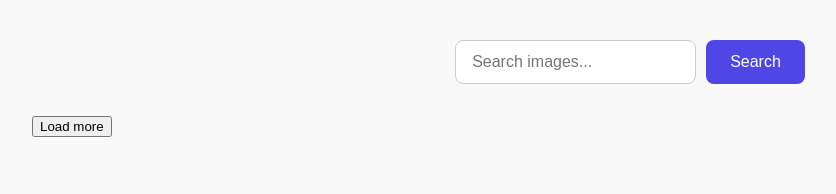
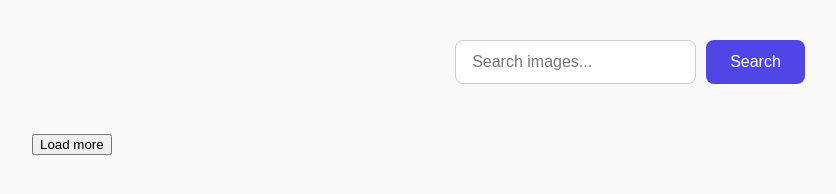
Before and after one commit to Alekssita/goit-js-hw-12, a website built with Vite: page src/index.html in a window 1280 px wide. Shown: the whole page, without its empty margins (10-846 px from the left). Built offline with nearby package versions, Linux system fonts and the light colour scheme; what simplelightbox would draw is missing.

Commit message:
load-more

```diff
--- a/src/css/styles.css
+++ b/src/css/styles.css
@@ -124,3 +124,8 @@ body {
     transform: rotate(360deg);
   }
 }
+.load-more {
+  display: flex;
+  justify-content: center;
+  margin-top: 20px;
+}
```
